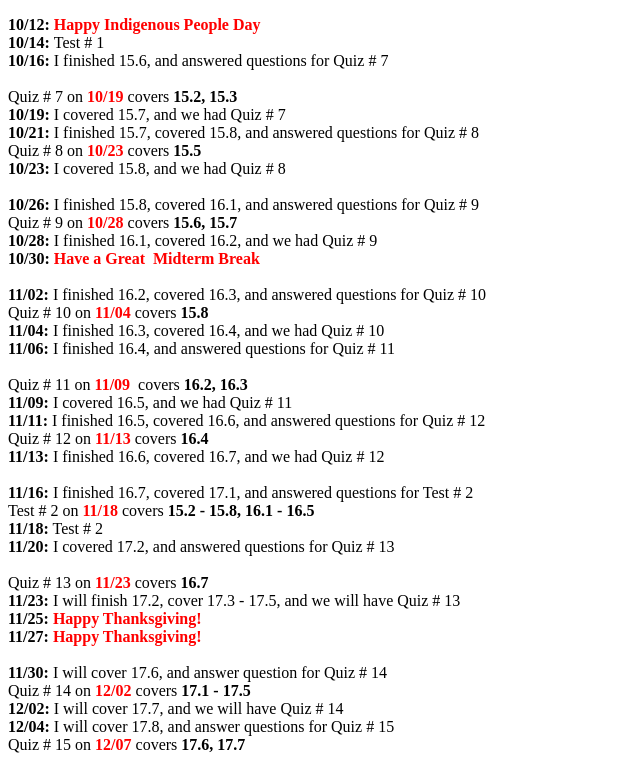
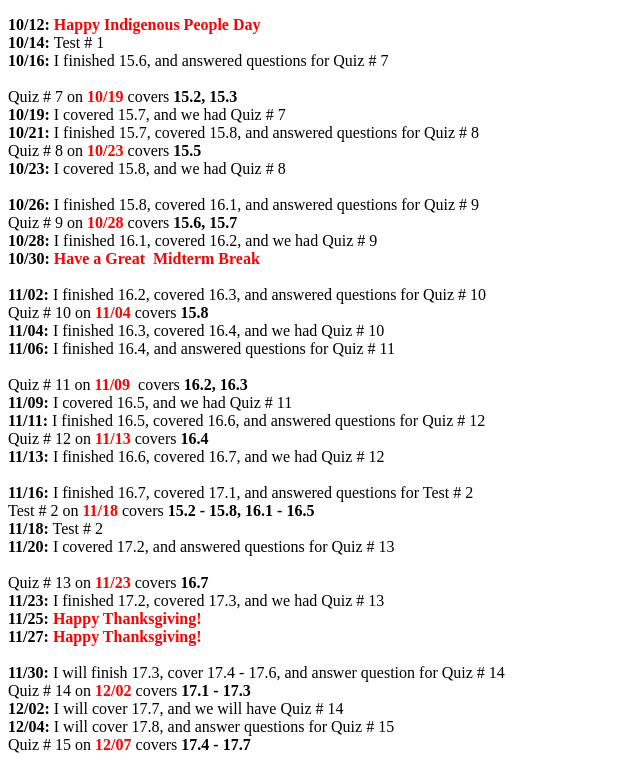
Before and after one commit to UniversityOfSaintThomas/mmshvartsman, a plain HTML site: page 200-01-02/notes.html in a window 1280 px wide. Shown: the part 568-1330 px from the top of the page, without its empty margins (0-640 px from the left). Drawn offline with Linux system fonts and the light colour scheme.

Commit message:
Add files via upload

```diff
--- a/200-01-02/notes.html
+++ b/200-01-02/notes.html
@@ -7,6 +7,7 @@
   </head>
   <body>
     <font face="Times New Roman, Times, serif"> <font color="#993300"><b>MATH
+
 
 
 
@@ -40,6 +41,7 @@
 
 
 
+
           Shvartsman</a></b> <br>
       <br>
       <b><font color="#993300">I will try to post here after each class
@@ -53,6 +55,7 @@
       answered questions for Quiz # 1<br>
       <br>
       &#8232;Quiz # 1 on <font color="#ff0000"><b>09/14</b></font> covers <b>13.1,
+
 
 
 
@@ -105,6 +108,7 @@
 
 
 
+
         - 14.4</b><br>
       <b>10/02:</b> I finished 15.1, cover 15.2, and we had Quiz # 5<br>
       <br>
@@ -133,6 +137,7 @@
 
 
 
+
         - 13.6, 14.1 - 14.5, 15.1</b><br>
       <br>
       <b>10/12:</b> <font color="#ff0000"><b>Happy Indigenous People
@@ -141,6 +146,7 @@
       <b>10/16:</b> I finished 15.6, and answered questions for Quiz # 7<br>
       <br>
       Quiz # 7 on <font color="#ff0000"><b>10/19</b></font> covers <b>15.2,
+
 
 
 
@@ -185,6 +191,7 @@
 
 
 
+
           15.7</b><br>
         <b>10/28:</b> I finished 16.1, covered 16.2, and we had Quiz # 9<br>
         <b>10/30:</b> <font color="#ff0000"><b>Have a Great&nbsp;
@@ -200,6 +207,7 @@
         <b>11/06:</b> I </font><font face="Times New Roman, Times,
         serif"><font face="Times New Roman, Times, serif"><font
             face="Times New Roman, Times, serif">finished 16.4, </font></font>and
+
 
 
 
@@ -224,6 +232,7 @@
           <b>11/11:</b> I finished 16.5, covered 16.6, and </font><font
           face="Times New Roman, Times, serif"><font face="Times New
             Roman, Times, serif">answered questions for Quiz # 12</font>&nbsp;
+
 
 
 
@@ -284,20 +293,28 @@
               Roman, Times, serif"><font face="Times New Roman, Times,
                 serif">Quiz # 13 on <font color="#ff0000"><b>11/23</b></font>
                 covers <b>16.7<br>
-                  11/23: </b>I will finish 17.2, cover 17.3 - 17.5, and
-                we will have Quiz # 13<br>
+                  11/23: </b>I finished 17.2, covered 17.3, and we had
+                Quiz # 13<br>
               </font></font></font></font></font><b>11/25: </b><font
         color="#ff0000"><b>Happy Thanksgiving!</b></font><br>
       <b>11/27:</b> <font color="#ff0000"><b>Happy Thanksgiving!</b></font>
       <br>
       <br>
-      <b>11/30:</b> I will cover 17.6, and answer question for Quiz # 14<br>
+      <b>11/30:</b> I will finish 17.3, cover </font><font face="Times
+      New Roman, Times, serif"><font face="Times New Roman, Times,
+        serif"><font face="Times New Roman, Times, serif"><font
+            face="Times New Roman, Times, serif"><font face="Times New
+              Roman, Times, serif"><font face="Times New Roman, Times,
+                serif"><font face="Times New Roman, Times, serif">17.4 -
+                </font></font></font></font></font></font>17.6, and
+      answer question for Quiz # 14<br>
       Quiz # 14 on <font color="#ff0000"><b>12/02</b></font> covers <b>17.1
-        - 17.5</b> <br>
+
+        - 17.3</b> <br>
       <b>12/02:</b> I will cover 17.7, and we will have Quiz # 14<br>
       <b>12/04:</b> I will cover 17.8, and answer questions for Quiz #
       15<br>
-      Quiz # 15 on <font color="#ff0000"><b>12/07</b></font> covers <b>17.6,
-        17.7</b> </font><br>
+      Quiz # 15 on <font color="#ff0000"><b>12/07</b></font> covers <b>17.4
+        - 17.7</b> </font><br>
   </body>
 </html>
```
